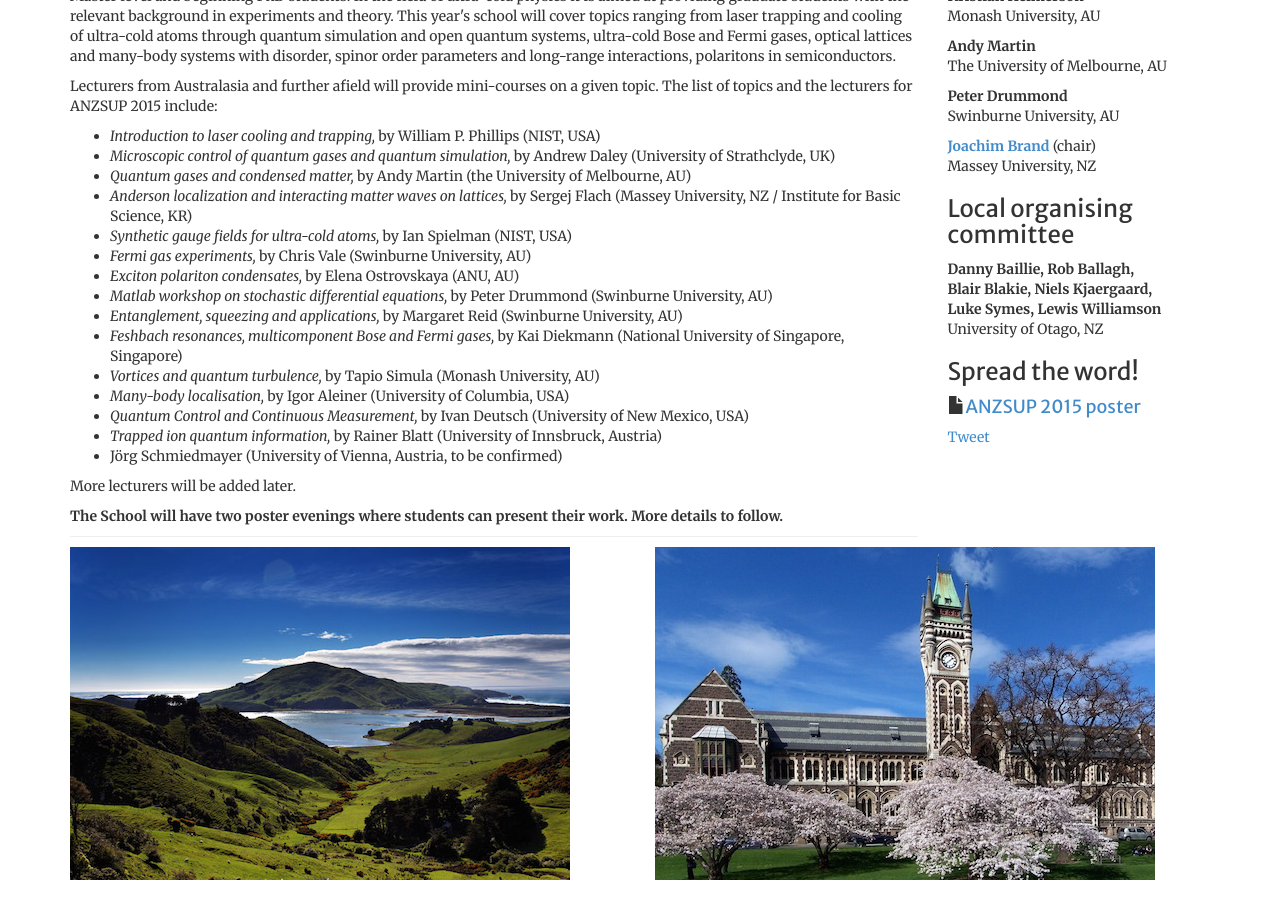
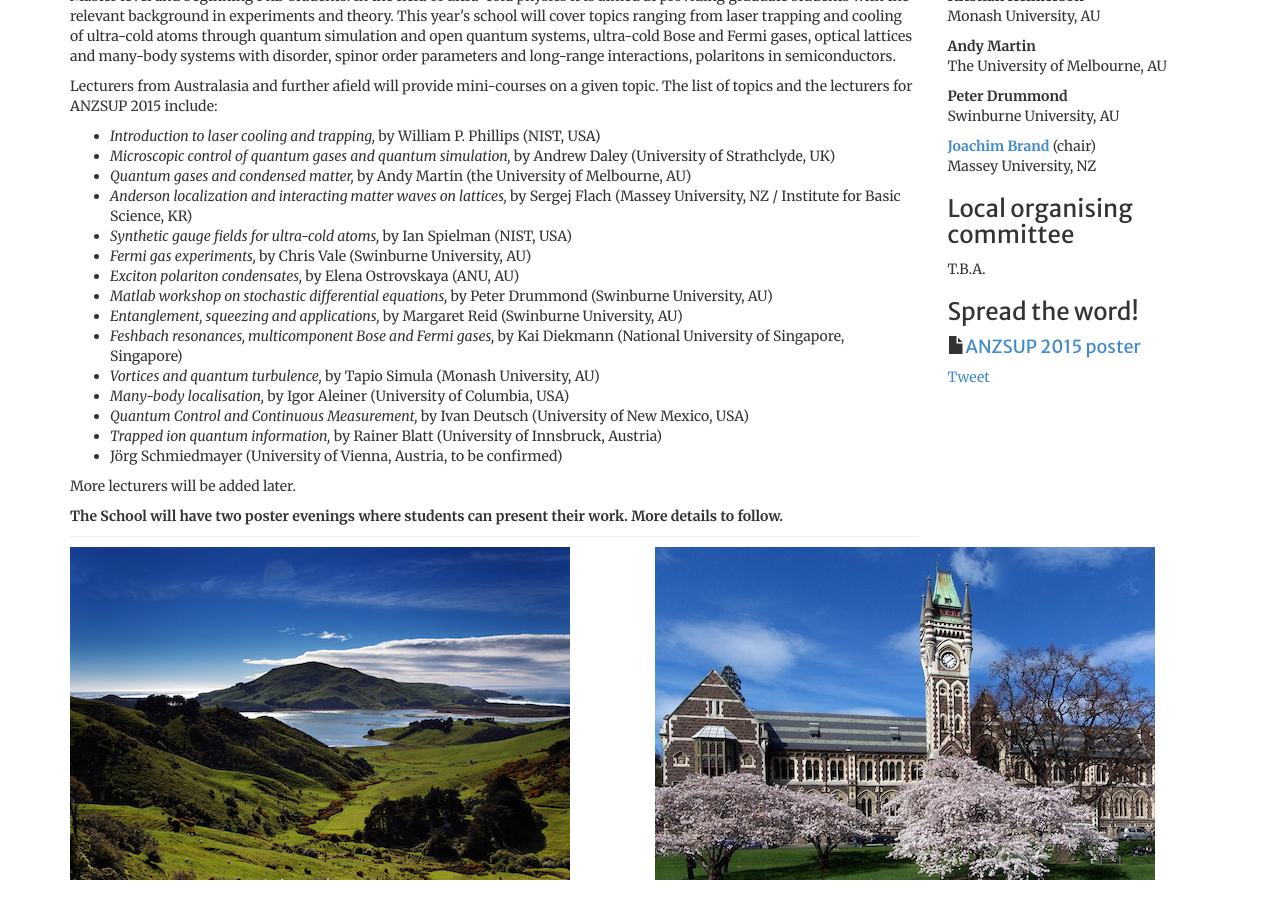
Before and after one commit to anzsup/anzsup.github.io, a Jekyll site: the page built from index.html, in a window 1280 px wide and 900 px high, scrolled down 525 px. Built offline with Jekyll 4.4.1, drawn with Linux system fonts in a browser that asks for light colours; comment, search, counter and statistics services are not loaded.

Commit message:
index: removed the names from the local committee for the time being

```diff
--- a/index.html
+++ b/index.html
@@ -106,8 +106,7 @@ group_position: 1
 
         <h3>Local organising committee</h3>
 
-        <p><strong>Danny&nbsp;Baillie, Rob&nbsp;Ballagh, Blair&nbsp;Blakie, Niels&nbsp;Kjaergaard, Luke&nbsp;Symes, Lewis&nbsp;Williamson</strong><br/>
-        University of Otago, NZ</p>
+        <p>T.B.A.</p>
 
 
         <h3>Spread the word!</h3>
```
